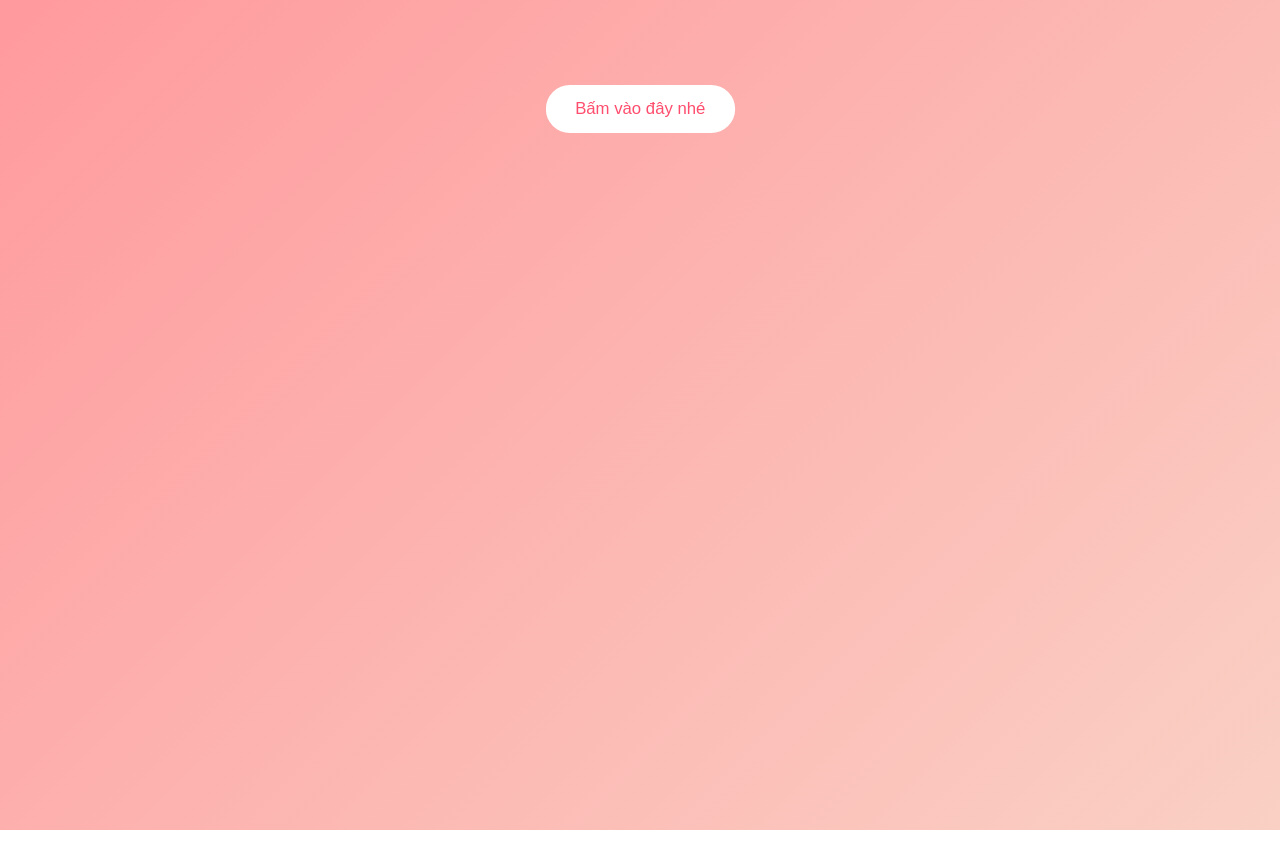
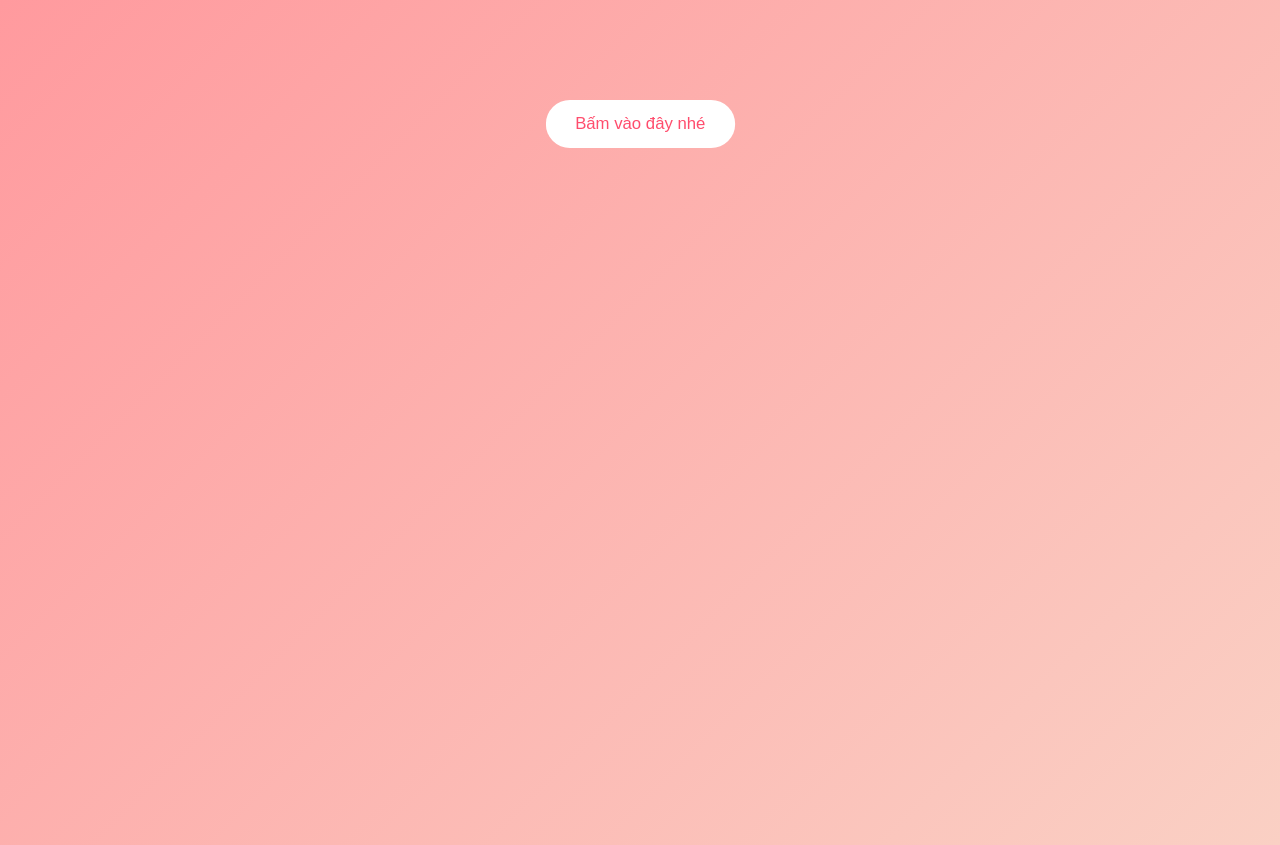
Before and after one commit to Do-Hieu-Kid2D/my_Vi, a plain HTML site: page index.html in a window 1280 px wide. Drawn offline with Linux system fonts and the light colour scheme.

Commit message:
Update index.html

```diff
--- a/index.html
+++ b/index.html
@@ -18,7 +18,7 @@ body{
  background:linear-gradient(135deg,#ff9a9e,#fad0c4);
  text-align:center;
  padding:20px;
- margin-top: -10px;
+ margin-top: 5px;
 }
 
 .hidden{
```
